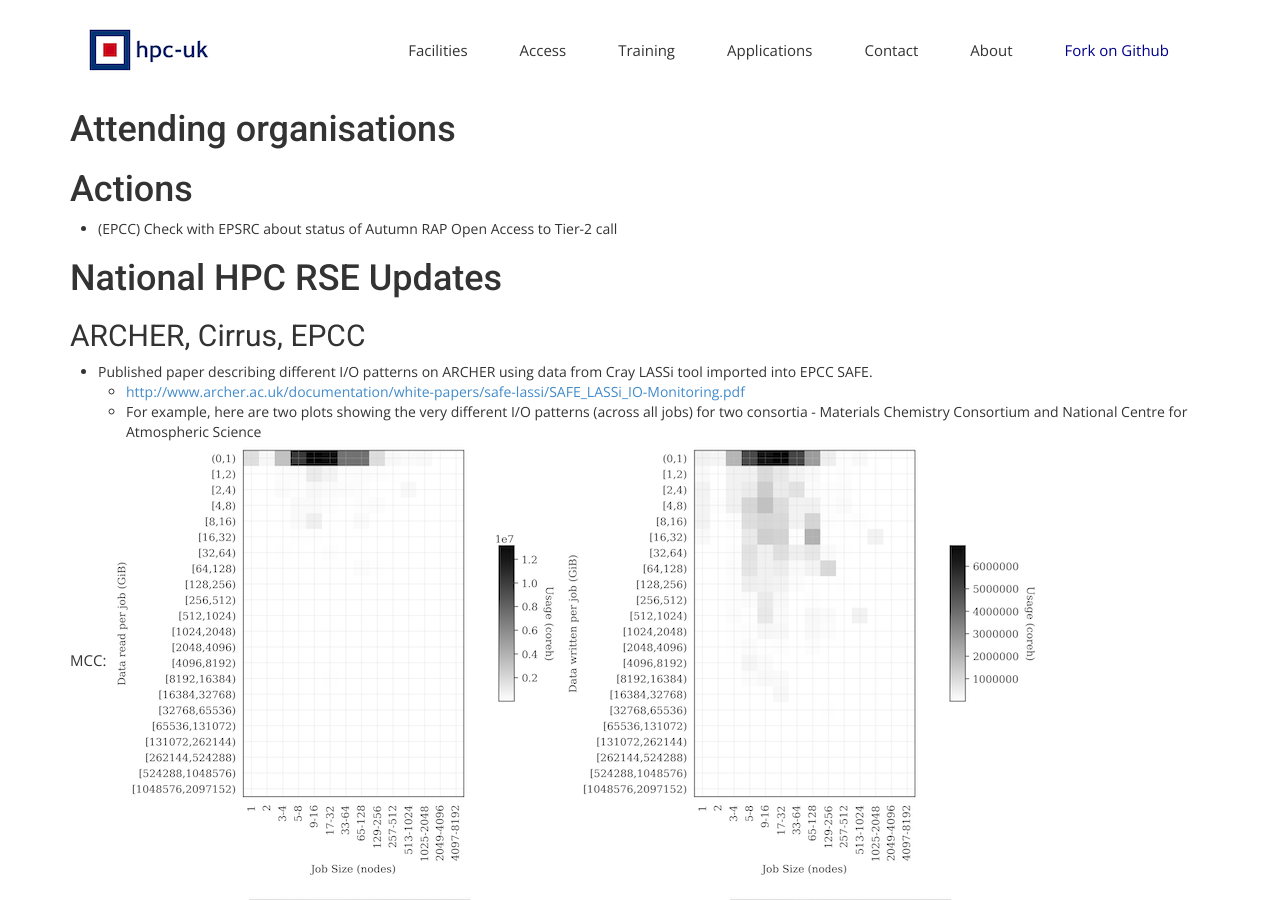
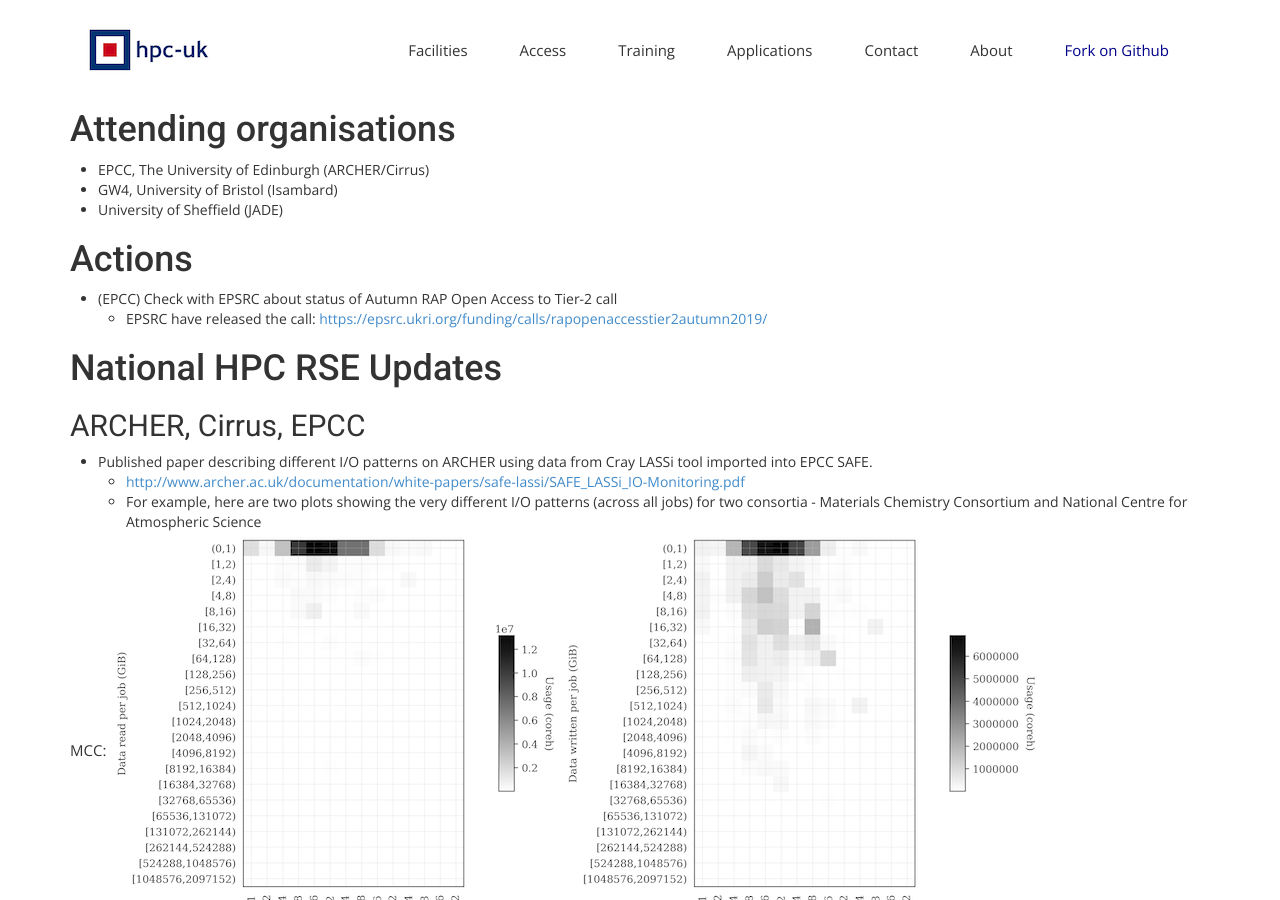
Before and after one commit to hpc-uk/hpcuk-website, a Jekyll site: the page built from rse/2019-09-03_HPCRSEMeetingNotes.md, in a window 1280 px wide and 900 px high. Built offline with Jekyll 4.4.1, drawn with Linux system fonts in a browser that asks for light colours; nearby versions of some CDN libraries; some web fonts are replaced; our own code applies the rules of GitHub Pages for plain Markdown files; some of the changed text lies outside the part shown.

Commit message:
Updated notes after meeting

```diff
--- a/rse/2019-09-03_HPCRSEMeetingNotes.md
+++ b/rse/2019-09-03_HPCRSEMeetingNotes.md
@@ -6,12 +6,14 @@
 
 # Attending organisations
 
-
+   - EPCC, The University of Edinburgh (ARCHER/Cirrus)
+   - GW4, University of Bristol (Isambard)
+   - University of Sheffield (JADE)
 
 # Actions
 
    - (EPCC) Check with EPSRC about status of Autumn RAP Open Access to Tier-2 call
-
+      + EPSRC have released the call: [https://epsrc.ukri.org/funding/calls/rapopenaccesstier2autumn2019/](https://epsrc.ukri.org/funding/calls/rapopenaccesstier2autumn2019/)
 
 # National HPC RSE Updates
 
```
Also changed, not shown: other parts of rse/2019-09-03_HPCRSEMeetingNotes.md (+7 -2 lines).
